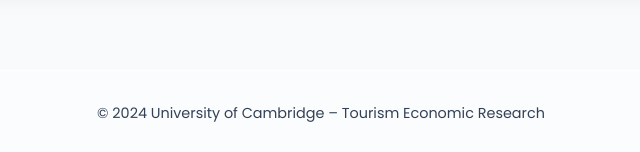
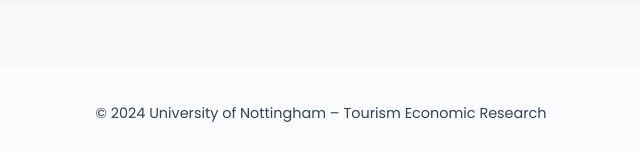
Before and after one commit to statistikdevelob-cmyk/data-insight, a plain HTML site: page index.html in a window 1280 px wide. Shown: the part 2723-2875 px from the top of the page, 319-959 px from the left. Drawn offline with Linux system fonts and the light colour scheme.

Commit message:
Update index.html

```diff
--- a/index.html
+++ b/index.html
@@ -481,7 +481,7 @@
     </main>
 
     <footer class="reveal">
-        &copy; 2024 University of Cambridge – Tourism Economic Research
+        &copy; 2024 University of Nottingham – Tourism Economic Research
     </footer>
 
     <div id="btt" title="Back to Top">&#8593;</div>
```
